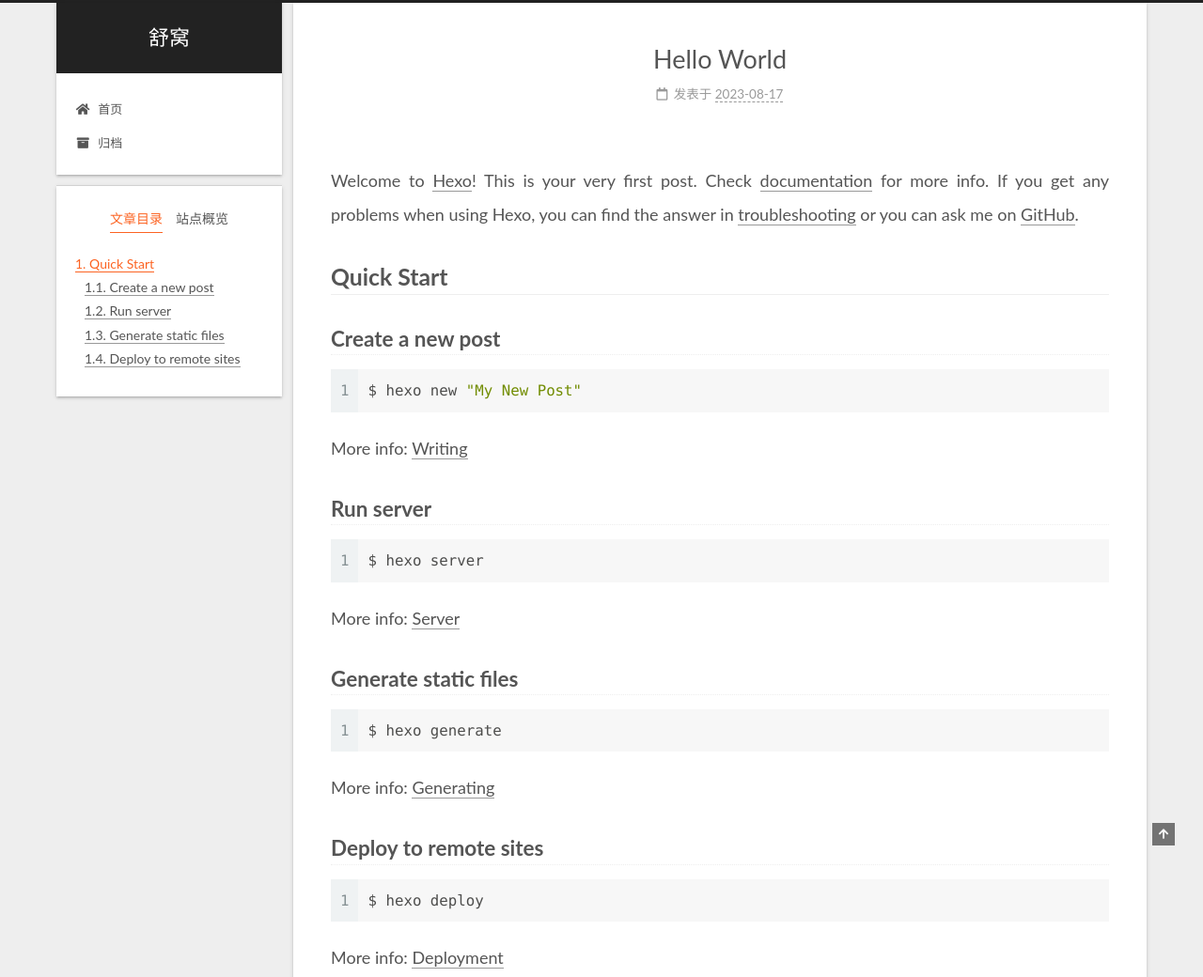
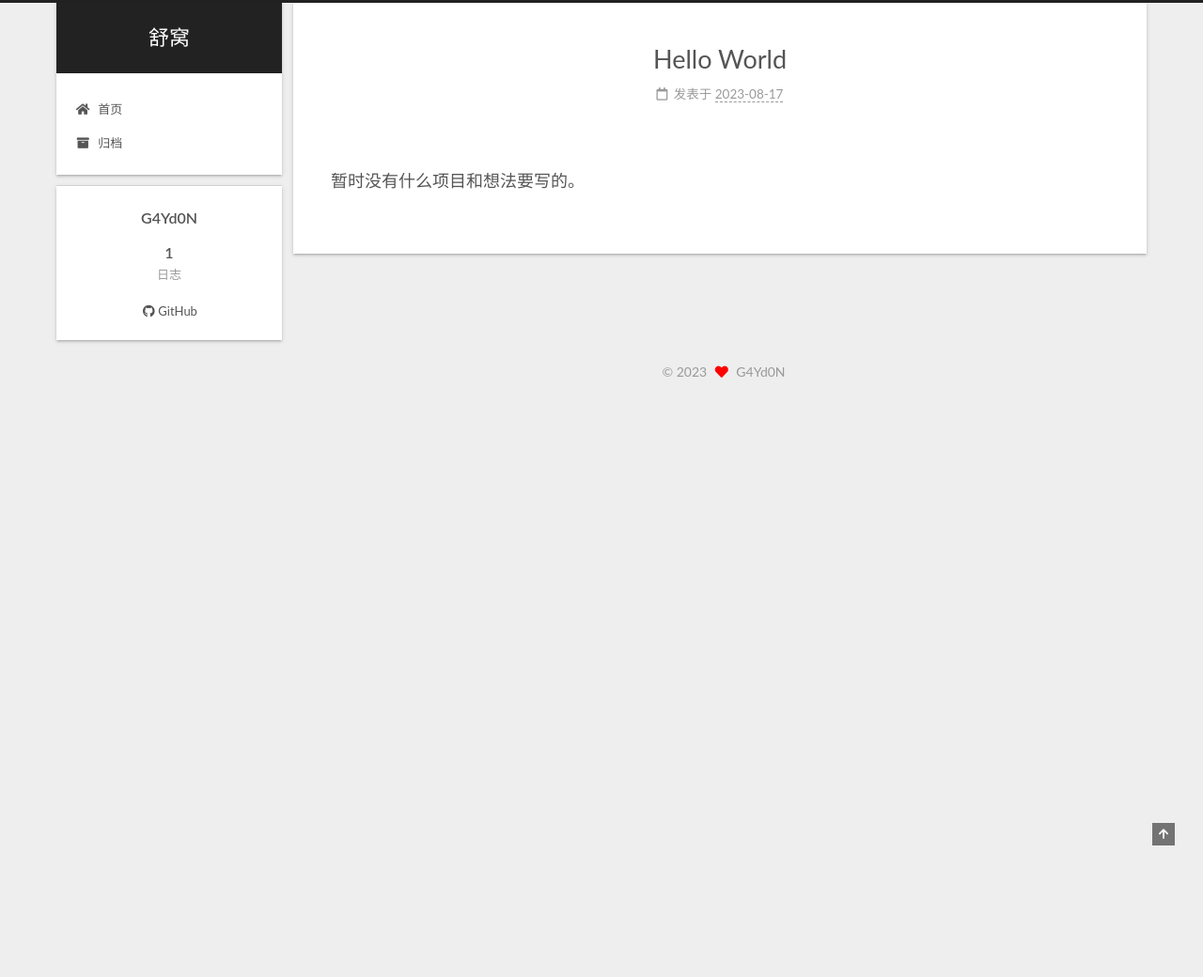
Before and after one commit to GAYd0N/GAYd0N.github.io, a plain HTML site: page 2023/08/17/hello-world/index.html in a window 1280 px wide. Shown: the top 1040 px of the page at 94% size. After the commit the page ends 800 px from the top, so only its background shows below. Drawn offline with Linux system fonts and the light colour scheme.

Commit message:
Site updated: 2023-08-17 21:20:38

```diff
--- a/2023/08/17/hello-world/index.html
+++ b/2023/08/17/hello-world/index.html
@@ -20,15 +20,15 @@
     var CONFIG = {"hostname":"example.com","root":"/","scheme":"Gemini","version":"7.8.0","exturl":false,"sidebar":{"position":"left","display":"post","padding":18,"offset":12,"onmobile":false},"copycode":{"enable":false,"show_result":false,"style":null},"back2top":{"enable":true,"sidebar":false,"scrollpercent":false},"bookmark":{"enable":false,"color":"#222","save":"auto"},"fancybox":false,"mediumzoom":false,"lazyload":false,"pangu":false,"comments":{"style":"tabs","active":null,"storage":true,"lazyload":false,"nav":null},"algolia":{"hits":{"per_page":10},"labels":{"input_placeholder":"Search for Posts","hits_empty":"We didn't find any results for the search: ${query}","hits_stats":"${hits} results found in ${time} ms"}},"localsearch":{"enable":false,"trigger":"auto","top_n_per_article":1,"unescape":false,"preload":false},"motion":{"enable":true,"async":false,"transition":{"post_block":"fadeIn","post_header":"slideDownIn","post_body":"slideDownIn","coll_header":"slideLeftIn","sidebar":"slideUpIn"}}};
   </script>
 
-  <meta name="description" content="Welcome to Hexo! This is your very first post. Check documentation for more info. If you get any problems when using Hexo, you can find the answer in troubleshooting or you can ask me on GitHub. Quick">
+  <meta name="description" content="暂时没有什么项目和想法要写的。">
 <meta property="og:type" content="article">
 <meta property="og:title" content="Hello World">
 <meta property="og:url" content="http://example.com/2023/08/17/hello-world/index.html">
 <meta property="og:site_name" content="舒窝">
-<meta property="og:description" content="Welcome to Hexo! This is your very first post. Check documentation for more info. If you get any problems when using Hexo, you can find the answer in troubleshooting or you can ask me on GitHub. Quick">
+<meta property="og:description" content="暂时没有什么项目和想法要写的。">
 <meta property="og:locale" content="zh_CN">
 <meta property="article:published_time" content="2023-08-17T13:10:15.074Z">
-<meta property="article:modified_time" content="2023-08-17T13:10:15.075Z">
+<meta property="article:modified_time" content="2023-08-17T13:20:27.692Z">
 <meta property="article:author" content="G4Yd0N">
 <meta name="twitter:card" content="summary">
 
@@ -173,7 +173,8 @@
               </span>
               <span class="post-meta-item-text">发表于</span>
 
-              <time title="创建时间：2023-08-17 21:10:15" itemprop="dateCreated datePublished" datetime="2023-08-17T21:10:15+08:00">2023-08-17</time>
+
+              <time title="创建时间：2023-08-17 21:10:15 / 修改时间：21:20:27" itemprop="dateCreated datePublished" datetime="2023-08-17T21:10:15+08:00">2023-08-17</time>
             </span>
 
 
@@ -187,19 +188,7 @@
     <div class="post-body" itemprop="articleBody">
 
 
-        <p>Welcome to <a target="_blank" rel="noopener" href="https://hexo.io/">Hexo</a>! This is your very first post. Check <a target="_blank" rel="noopener" href="https://hexo.io/docs/">documentation</a> for more info. If you get any problems when using Hexo, you can find the answer in <a target="_blank" rel="noopener" href="https://hexo.io/docs/troubleshooting.html">troubleshooting</a> or you can ask me on <a target="_blank" rel="noopener" href="https://github.com/hexojs/hexo/issues">GitHub</a>.</p>
-<h2 id="Quick-Start"><a href="#Quick-Start" class="headerlink" title="Quick Start"></a>Quick Start</h2><h3 id="Create-a-new-post"><a href="#Create-a-new-post" class="headerlink" title="Create a new post"></a>Create a new post</h3><figure class="highlight bash"><table><tr><td class="gutter"><pre><span class="line">1</span><br></pre></td><td class="code"><pre><span class="line">$ hexo new <span class="string">&quot;My New Post&quot;</span></span><br></pre></td></tr></table></figure>
-
-<p>More info: <a target="_blank" rel="noopener" href="https://hexo.io/docs/writing.html">Writing</a></p>
-<h3 id="Run-server"><a href="#Run-server" class="headerlink" title="Run server"></a>Run server</h3><figure class="highlight bash"><table><tr><td class="gutter"><pre><span class="line">1</span><br></pre></td><td class="code"><pre><span class="line">$ hexo server</span><br></pre></td></tr></table></figure>
-
-<p>More info: <a target="_blank" rel="noopener" href="https://hexo.io/docs/server.html">Server</a></p>
-<h3 id="Generate-static-files"><a href="#Generate-static-files" class="headerlink" title="Generate static files"></a>Generate static files</h3><figure class="highlight bash"><table><tr><td class="gutter"><pre><span class="line">1</span><br></pre></td><td class="code"><pre><span class="line">$ hexo generate</span><br></pre></td></tr></table></figure>
-
-<p>More info: <a target="_blank" rel="noopener" href="https://hexo.io/docs/generating.html">Generating</a></p>
-<h3 id="Deploy-to-remote-sites"><a href="#Deploy-to-remote-sites" class="headerlink" title="Deploy to remote sites"></a>Deploy to remote sites</h3><figure class="highlight bash"><table><tr><td class="gutter"><pre><span class="line">1</span><br></pre></td><td class="code"><pre><span class="line">$ hexo deploy</span><br></pre></td></tr></table></figure>
-
-<p>More info: <a target="_blank" rel="noopener" href="https://hexo.io/docs/one-command-deployment.html">Deployment</a></p>
+        <p>暂时没有什么项目和想法要写的。</p>
 
     </div>
 
@@ -270,7 +259,6 @@
 
       <!--noindex-->
       <div class="post-toc-wrap sidebar-panel">
-          <div class="post-toc motion-element"><ol class="nav"><li class="nav-item nav-level-2"><a class="nav-link" href="#Quick-Start"><span class="nav-number">1.</span> <span class="nav-text">Quick Start</span></a><ol class="nav-child"><li class="nav-item nav-level-3"><a class="nav-link" href="#Create-a-new-post"><span class="nav-number">1.1.</span> <span class="nav-text">Create a new post</span></a></li><li class="nav-item nav-level-3"><a class="nav-link" href="#Run-server"><span class="nav-number">1.2.</span> <span class="nav-text">Run server</span></a></li><li class="nav-item nav-level-3"><a class="nav-link" href="#Generate-static-files"><span class="nav-number">1.3.</span> <span class="nav-text">Generate static files</span></a></li><li class="nav-item nav-level-3"><a class="nav-link" href="#Deploy-to-remote-sites"><span class="nav-number">1.4.</span> <span class="nav-text">Deploy to remote sites</span></a></li></ol></li></ol></div>
       </div>
       <!--/noindex-->
 
```
Also changed, not shown: index.html (+3 -14 lines).
